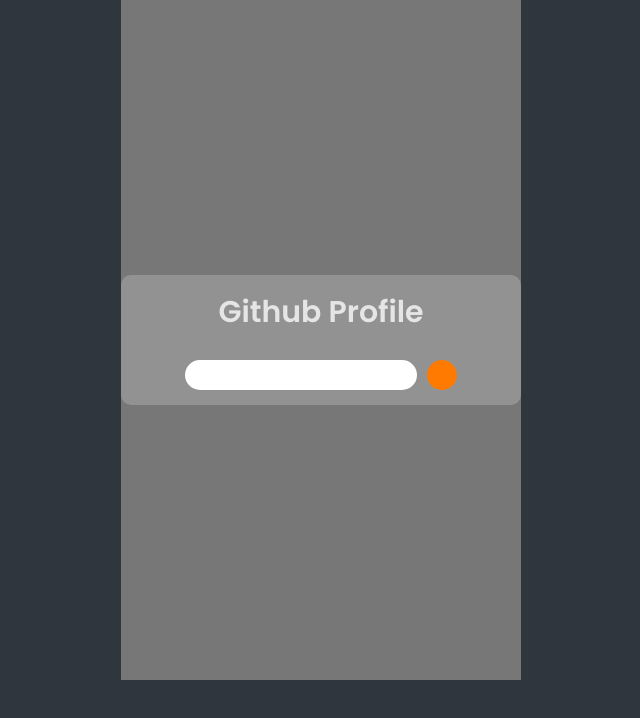
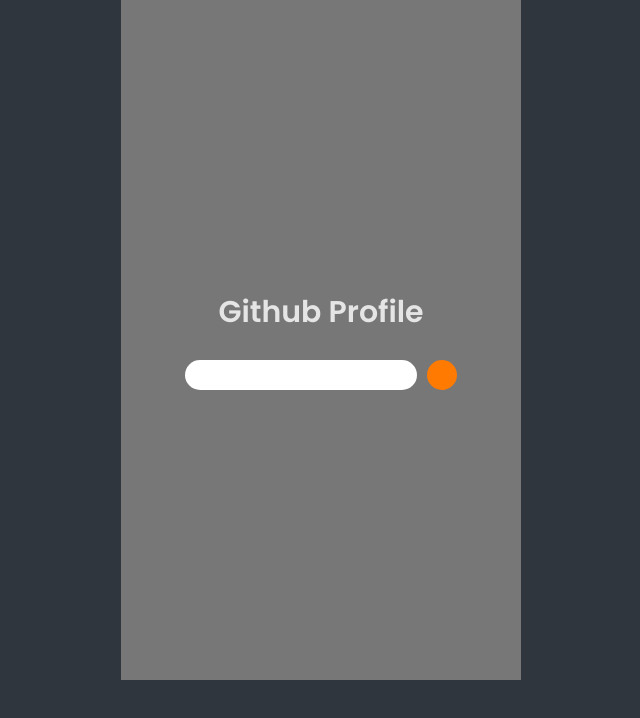
Before and after one commit to VictoriaCardos/gitHub-project, a React (Create React App) app in the folder github-project/: page / in a window 1280 px wide. Shown: the top 718 px of the page, without its empty margins (319-959 px from the left). Built offline with nearby package versions, Linux system fonts and the light colour scheme.

Commit message:
style: color  adjustment

```diff
--- a/github-project/src/components/Header/styles.js
+++ b/github-project/src/components/Header/styles.js
@@ -3,7 +3,7 @@
 export const HeaderSection = styled.header`
   width: 400px;
   height: 130px;
-  background: rgba(255, 255, 255, 0.2);
+  background: transparent;
   border-radius: 10px;
   display: flex;
   flex-direction: column;
```
